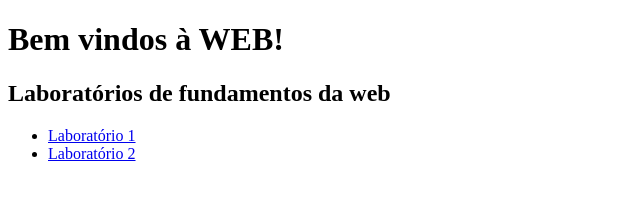
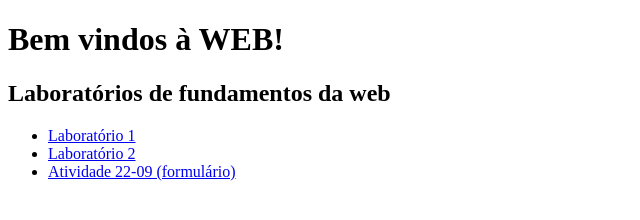
Before and after one commit to evandrovieiramafort/evandrovieiramafort.github.io, a plain HTML site: page index.html in a window 1280 px wide. Shown: the whole page, without its empty margins (0-640 px from the left). Drawn offline with Linux system fonts and the light colour scheme.

Commit message:
Update index.html

```diff
--- a/index.html
+++ b/index.html
@@ -11,6 +11,7 @@
     <ul>
         <li><a href="#">Laboratório 1</a></li>
         <li><a href="labs 02/Mirrorfashion/mirror.html">Laboratório 2</a></li>
+        <li><a href="atividade_22-09/atividade_22-09.html">Atividade 22-09 (formulário)</a></li>
     </ul>
 </body>
 </html>
```
